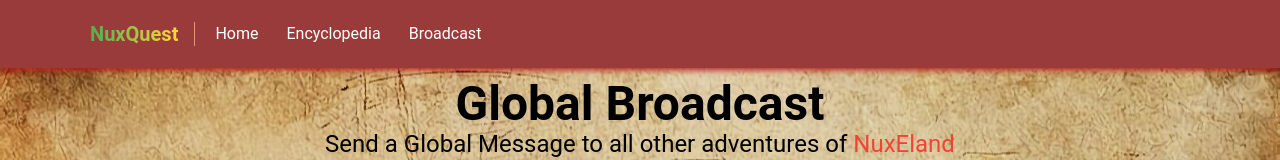
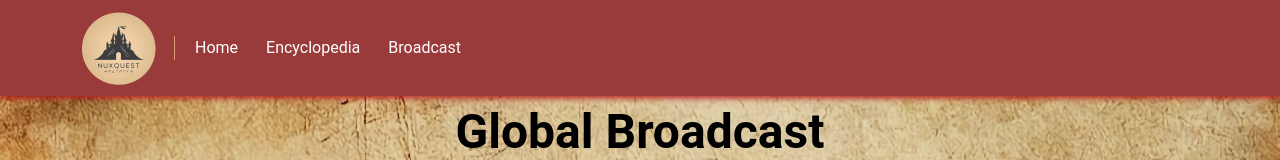
Before and after one commit to jishnupsamal/NuxQuest, a React (Vite) app in the folder Frontend/: page /broadcast in a window 1280 px wide. Shown: the top 160 px of the page. Built offline with nearby package versions, Linux system fonts and the light colour scheme; no server answers; the HTML template or start-up script is replaced by a standard one.

Commit message:
added logo,favicon

```diff
--- a/Frontend/index.html
+++ b/Frontend/index.html
@@ -2,7 +2,7 @@
 <html lang="en">
   <head>
     <meta charset="UTF-8" />
-    <link rel="icon" type="image/svg+xml" href="/vite.svg" />
+    <link rel="icon" type="image/svg+xml" href="/nuxquestlogo.webp" />
     <meta name="viewport" content="width=device-width, initial-scale=1.0" />
     <title>NuxQuest</title>
   </head>
--- a/Frontend/src/Components/Navbar.jsx
+++ b/Frontend/src/Components/Navbar.jsx
@@ -8,18 +8,18 @@ function Navbar() {
   return (
     <div className=''>
       <header className="text-gray-600 body-font bg-[#9A3B3B] shadow-md shadow-red-900/70 z-10">
-  <div className="container mx-auto flex flex-wrap p-5 flex-col md:flex-row  items-center">
+  <div className="container mx-auto flex flex-wrap p-2 flex-col md:flex-row  items-center">
     <Link to={'/'} className="hover:cursor-[url(/cursorFinger.png),_pointer] flex title-font font-medium items-center text-gray-900 mb-4 md:mb-0">
+      <img src="/nuxquestlogo.webp" alt="nuxquestlogo" className='w-20' />
       {/* <svg xmlns="http://www.w3.org/2000/svg" fill="none" stroke="currentColor" strokeLinecap="round" strokeLinejoin="round" strokeWidth="2" className="w-10 h-10 text-white p-2 bg-yellow-500 rounded-full" viewBox="0 0 24 24">
         <path d="M12 2L2 7l10 5 10-5-10-5zM2 17l10 5 10-5M2 12l10 5 10-5"></path>
       </svg> */}
-      <span className=" text-xl text-transparent bg-clip-text bg-gradient-to-r from-green-500 to-yellow-600 via-zinc-800 font-semibold">NuxQuest</span>
+      {/* <span className=" text-xl text-transparent bg-clip-text bg-gradient-to-r from-green-500 to-yellow-600 via-zinc-800 font-semibold">NuxQuest</span> */}
     </Link>
     <nav className="md:mr-auto md:ml-4 md:py-1 md:pl-4 md:border-l gap-y-2 md:border-[#DE9B72] text-white flex flex-wrap items-center text-base justify-center">
     <Anchor href={'/home'} content={'Home'} exStyle={"mr-5"}/>
       <Anchor href={'/encyclopedia'} content={'Encyclopedia'} exStyle={"mr-5"}/>
            <Anchor href={'/broadcast'} exStyle={"mr-5"} content={'Broadcast'}/>
-                {/* <Anchor href={'/dict'} exStyle={"mr-5"} content={'Dictionary'}/> */}
     </nav>
 
   </div>
--- a/Frontend/src/Pages/Landing.jsx
+++ b/Frontend/src/Pages/Landing.jsx
@@ -3,17 +3,20 @@ import Anchor from '../Components/Link'
 
 function Landing() {
   return (
-    <div className="overflow-hidden h-[100vh] before:bg-[url('/landingBg.jpg')] before:absolute before:top-0 before:bg-no-repeat before:bg-cover before:bg-center before:bottom-0 before:right-0 before:left-0  flex justify-center items-center before:z-2 before:h-[100vh] before:w-[100vw] before:blur-[5px]">
-      <div className='[@media(min-width:727px)]:h-3/5 h-2/5 w-3/5 bg-gray-800/80 z-10 shadow-2xl shadow-black flex flex-col justify-evenly'>
-        <div className='text-center border-y-2 border-white w-3/5 [@media(min-width:455px)]:text-3xl [@media(min-width:727px)]:text-5xl py-3 font-extrabold mx-auto'>
-            <p className='text-yellow-400'>Welcome to
-            </p>
-            <p className='font-extrabold text-transparent bg-clip-text bg-gradient-to-r from-red-600 to-green-600 via-gray-700 leading-loose'>
-                NuxQuest
-            </p>
-        </div>
-            <Anchor href={'/home'} content={'Enter'} exStyle={'px-4 text-white font-bold bg-gradient-to-r from-indigo-500 via-purple-500 to-pink-500  mx-auto p-2 rounded-lg'}/>
-      </div>
+    // <div className="overflow-hidden h-[100vh] before:bg-[url('/landingBg.jpg')] before:absolute before:top-0 before:bg-no-repeat before:bg-cover before:bg-center before:bottom-0 before:right-0 before:left-0  flex justify-center items-center before:z-2 before:h-[100vh] before:w-[100vw] before:blur-[5px]">
+    //   <div className='[@media(min-width:727px)]:h-3/5 h-2/5 w-3/5 bg-gray-800/80 z-10 shadow-2xl shadow-black flex flex-col justify-evenly'>
+    //     <div className='text-center border-y-2 border-white w-3/5 [@media(min-width:455px)]:text-3xl [@media(min-width:727px)]:text-5xl py-3 font-extrabold mx-auto'>
+    //         <p className='text-yellow-400'>Welcome to
+    //         </p>
+    //         <p className='font-extrabold text-transparent bg-clip-text bg-gradient-to-r from-red-600 to-green-600 via-gray-700 leading-loose'>
+    //             NuxQuest
+    //         </p>
+    //     </div>
+    //   </div>
+    // </div>
+    <div className="overflow-hidden h-[100vh] w-full before:bg-[url('/landingBg.jpg')] before:absolute before:top-0 before:bg-no-repeat before:bg-cover before:bg-center before:bottom-0 before:right-0 before:left-0  flex justify-center items-center before:z-2 before:h-[100vh] before:w-[100vw] before:blur-[3px]">
+      <img src="/public/nuxquestlogo.webp" alt="nuxquestlogo" className='z-10 [@media(min-width:731px)]:h-[700px] ' />
+      <Anchor href={'/home'} content={'Enter'} exStyle={'px-4 text-white font-bold bg-gradient-to-r from-indigo-500 via-purple-500 to-pink-500  mx-auto p-2 rounded-lg z-[11] self-center absolute'}/>
     </div>
   )
 }
```
Also changed, not shown: Frontend/public/nuxquestlogo.webp (added).
